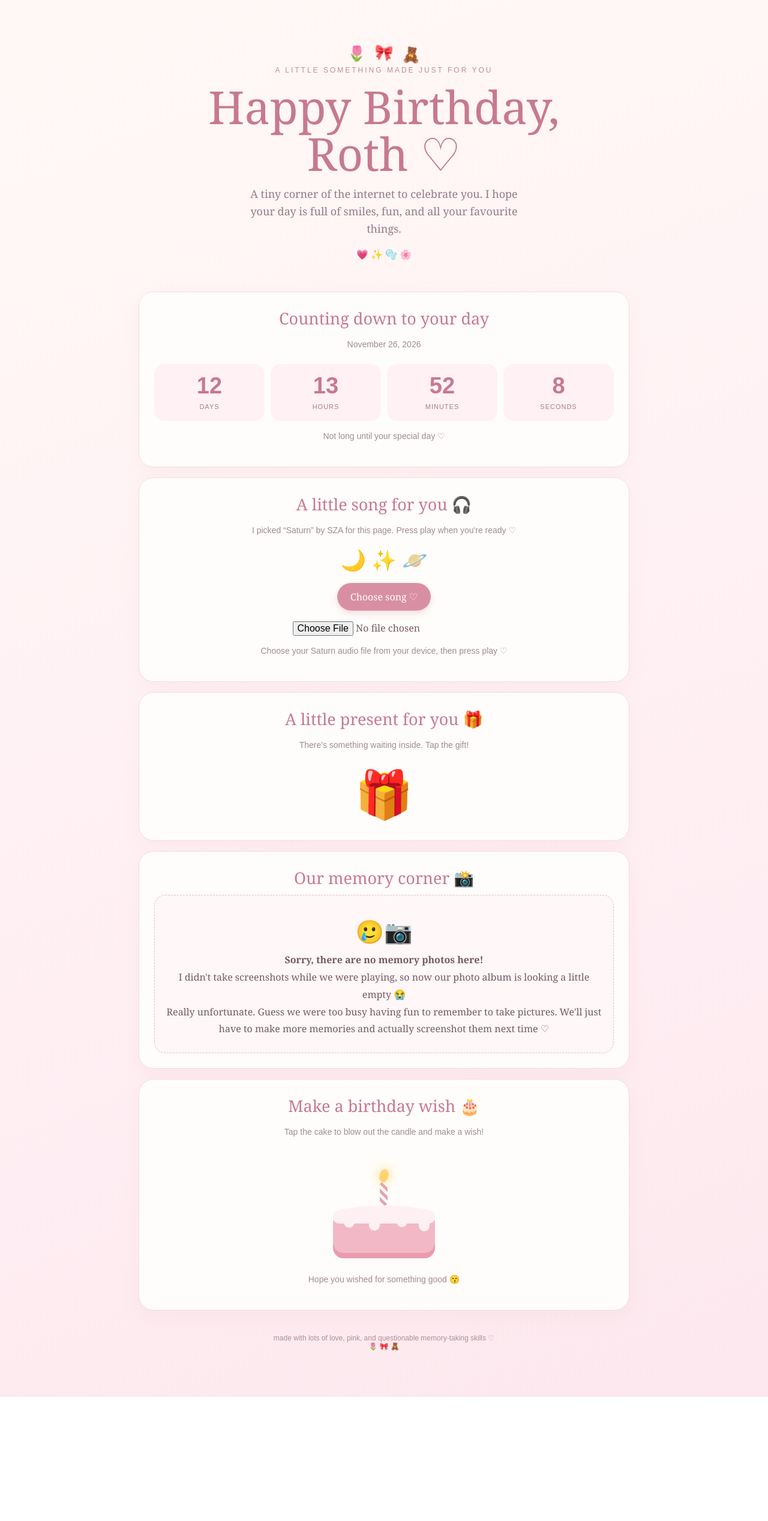
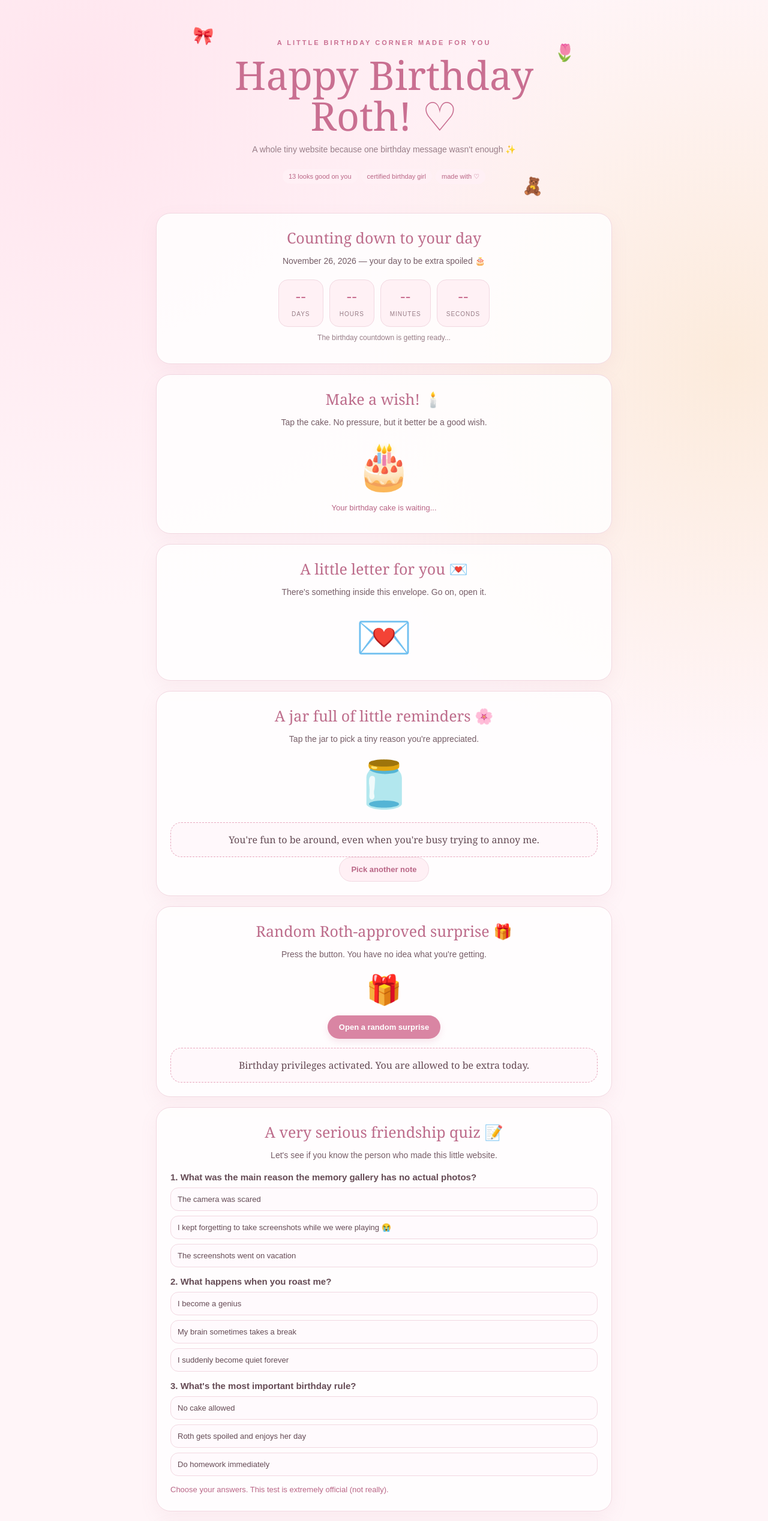
Before and after one commit to sansaan124-droid/happy-birthday-roth, a plain HTML site: page index.html in a window 1280 px wide. Shown: the top 2536 px of the page at 60% size. Before the commit the page ends 2329 px from the top, so only its background shows below. Drawn offline with Linux system fonts and the light colour scheme.

Commit message:
Add files via upload

```diff
--- a/index.html
+++ b/index.html
@@ -3,159 +3,175 @@
 <head>
 <meta charset="UTF-8">
 <meta name="viewport" content="width=device-width, initial-scale=1.0">
-<meta name="theme-color" content="#fff4f6">
+<meta name="theme-color" content="#fff0f5">
 <title>Happy Birthday Roth!</title>
 <style>
-:root{--pink:#e99caf;--deep:#bd7188;--cream:#fffaf7;--ink:#765966;--pale:#fff0f3}
+:root{--pink:#f6b8cb;--deep:#c96f91;--pale:#fff5f8;--cream:#fffaf4;--ink:#654b55;--muted:#987d87;--line:#f2d8e1}
 *{box-sizing:border-box}
-body{margin:0;background:linear-gradient(160deg,#fff9f6,#fff0f4 55%,#fce8ee);color:var(--ink);font-family:Georgia,'Times New Roman',serif}
-button,input{font:inherit}button{cursor:pointer}
-.wrap{max-width:850px;margin:auto;padding:24px 16px 55px}
-.hero{text-align:center;padding:52px 18px 34px;position:relative}
-.sticker{font-size:25px;display:inline-block;margin:0 7px;animation:float 3s ease-in-out infinite}
-.sticker:nth-child(2){animation-delay:.7s}.sticker:nth-child(3){animation-delay:1.3s}
-@keyframes float{50%{transform:translateY(-7px) rotate(7deg)}}
-.eyebrow{font:12px Arial,sans-serif;letter-spacing:3px;text-transform:uppercase;color:#c58b9a}
-h1{font-size:clamp(42px,9vw,76px);font-weight:normal;line-height:1.02;margin:15px 0;color:#c77991}
-.subtitle{font-size:18px;line-height:1.6;max-width:490px;margin:0 auto;color:#987987}
-.panel{background:#fffdfb;border:1px solid #f5dce2;border-radius:25px;padding:25px;margin:17px 0;box-shadow:0 10px 30px #dba8b51a}
-h2{font-weight:normal;color:#c77991;font-size:27px;margin:0 0 10px}
-.muted{font:14px/1.65 Arial,sans-serif;color:#a28a94}
+body{margin:0;background:radial-gradient(circle at 10% 5%,#ffe5ee 0,transparent 28%),radial-gradient(circle at 95% 20%,#fcebdc 0,transparent 25%),var(--pale);color:var(--ink);font-family:Georgia,'Times New Roman',serif}
+button{font:inherit;cursor:pointer}
+.wrap{width:min(760px,92%);margin:auto;padding:26px 0 60px}
+.hero{text-align:center;padding:38px 18px 28px;position:relative}
+.kicker{font:700 11px/1.4 Arial,sans-serif;letter-spacing:3px;text-transform:uppercase;color:var(--deep)}
+h1{font-size:clamp(38px,9vw,66px);line-height:1.02;margin:12px 0;color:#c96f91;font-weight:normal}
+.subtitle{font:14px/1.7 Arial,sans-serif;color:var(--muted)}
+.sticker{position:absolute;font-size:28px;animation:float 3s ease-in-out infinite}
+.s1{left:8%;top:20px}.s2{right:8%;top:50px;animation-delay:.7s}.s3{right:15%;bottom:5px;animation-delay:1.2s}
+@keyframes float{50%{transform:translateY(-9px) rotate(8deg)}}
+.card{background:rgba(255,255,255,.82);border:1px solid var(--line);border-radius:24px;padding:23px;margin:17px 0;box-shadow:0 10px 30px rgba(190,120,145,.08)}
+h2{font-size:25px;font-weight:normal;color:#bd6c8b;margin:0 0 10px}
+p{font:14px/1.8 Arial,sans-serif;margin:8px 0;color:#765d67}
+.small{font-size:12px;color:var(--muted)}
+.count{display:flex;justify-content:center;gap:10px;flex-wrap:wrap;margin:18px 0 4px}
+.time{background:#fff1f5;border:1px solid var(--line);border-radius:16px;padding:12px 15px;min-width:75px;text-align:center}
+.time b{display:block;font:26px Arial,sans-serif;color:#c96f91}.time span{font:10px Arial,sans-serif;letter-spacing:1px;color:var(--muted)}
+.btn{border:0;border-radius:999px;background:#d985a3;color:white;padding:12px 19px;font: bold 13px Arial,sans-serif;box-shadow:0 5px 12px #d985a333;transition:.2s}
+.btn:hover{transform:translateY(-2px);background:#c96f91}
+.btn.light{background:#fff0f5;color:#b96686;border:1px solid var(--line);box-shadow:none}
 .center{text-align:center}
-.primary{border:0;background:#d98fa3;color:white;border-radius:999px;padding:12px 22px;box-shadow:0 5px 12px #d98fa344}
-.primary:hover{background:#c97d94}
-.countdown{display:grid;grid-template-columns:repeat(4,1fr);gap:10px;margin-top:20px}
-.time{background:#fff1f4;border-radius:17px;padding:15px 5px;text-align:center}
-.time strong{display:block;font:bold clamp(25px,6vw,38px) Arial,sans-serif;color:#c77991}
-.time span{font:11px Arial,sans-serif;letter-spacing:1px;text-transform:uppercase;color:#a77e8c}
-.note{background:#fff5f6;border-radius:18px;padding:20px;line-height:1.85;white-space:pre-wrap;text-align:left}
-.gift{font-size:78px;border:0;background:transparent;transition:transform .2s}
-.gift:hover{transform:translateY(-5px) rotate(-5deg)}
-.hidden{display:none!important}
-.memory-empty{background:#fff7f8;border:1px dashed #e8bdc9;border-radius:18px;padding:25px 18px;line-height:1.8}
-.cake-wrap{display:flex;justify-content:center;padding:10px}
-.cake{position:relative;width:190px;height:140px;margin-top:35px;cursor:pointer;outline-offset:8px}
-.layer{position:absolute;bottom:0;left:10px;width:170px;height:72px;background:#f3b8c6;border-radius:12px 12px 18px 18px;box-shadow:inset 0 -9px #e99caf}
-.icing{position:absolute;bottom:58px;left:10px;width:170px;height:30px;background:#fff1f3;border-radius:50% 50% 10px 10px}
-.icing:after{content:"";position:absolute;left:18px;top:13px;width:18px;height:24px;border-radius:0 0 12px 12px;background:#fff1f3;box-shadow:42px 5px #fff1f3,88px -1px #fff1f3,125px 6px #fff1f3}
-.candle{position:absolute;bottom:88px;left:88px;width:13px;height:39px;border-radius:5px;background:repeating-linear-gradient(45deg,#fff 0 5px,#e7a1b2 5px 10px)}
-.flame{position:absolute;bottom:126px;left:87px;width:16px;height:23px;background:#ffd36e;border-radius:60% 40% 60% 40%;transform:rotate(10deg);box-shadow:0 0 20px #ffd36e;animation:flicker .8s infinite alternate}
-@keyframes flicker{to{transform:rotate(-8deg) scale(.88)}}
-footer{text-align:center;color:#b18c98;font:12px Arial,sans-serif;padding:22px}
-audio{width:100%;margin-top:14px}
-@media(max-width:520px){.panel{padding:20px 16px}.hero{padding-top:38px}}
+.cake{font-size:76px;line-height:1.3;cursor:pointer;display:inline-block;transition:.2s;user-select:none}
+.cake:active{transform:scale(.92)}
+.envelope{font-size:76px;cursor:pointer;display:inline-block;transition:.2s}.envelope:hover{transform:rotate(-5deg) scale(1.05)}
+.note{background:#fff8fb;border:1px dashed #e8a9bf;border-radius:18px;padding:17px;margin-top:15px;text-align:left;display:none}
+.note.show{display:block;animation:pop .35s ease}
+@keyframes pop{from{opacity:0;transform:translateY(8px)}to{opacity:1;transform:none}}
+.jar{font-size:76px;cursor:pointer;display:inline-block}
+.pill{display:inline-block;border-radius:99px;background:#fff0f5;color:#b96686;padding:6px 10px;font:11px Arial,sans-serif;margin:3px}
+.memory{background:linear-gradient(135deg,#fff5f8,#fffaf3);border:1px dashed #e8b3c5;border-radius:18px;padding:22px;text-align:center}
+.memory .camera{font-size:42px}
+.quiz-q{font: bold 15px Arial,sans-serif;margin:15px 0 9px}
+.choices{display:grid;gap:8px}
+.choice{border:1px solid var(--line);border-radius:13px;padding:11px;background:#fffafd;text-align:left;color:var(--ink);font:13px Arial,sans-serif}
+.choice:hover{background:#fff0f5}
+.choice.selected{border-color:#d985a3;background:#ffedf3}
+.result{font:13px/1.7 Arial,sans-serif;color:#b96686;margin-top:12px;min-height:22px}
+.footer{text-align:center;font:12px Arial,sans-serif;color:#b58e9c;padding:25px 10px}
+hr{border:0;border-top:1px solid var(--line);margin:18px 0}
+.heart{color:#d985a3}
 </style>
 </head>
 <body>
 <main class="wrap">
   <header class="hero">
-  <div><span class="sticker">🌷</span><span class="sticker">🎀</span><span class="sticker">🧸</span></div>
-  <div class="eyebrow">a little something made just for you</div>
-  <h1>Happy Birthday,<br>Roth ♡</h1>
-  <p class="subtitle">A tiny corner of the internet to celebrate you. I hope your day is full of smiles, fun, and all your favourite things.</p>
-  <div style="margin-top:18px">💗 ✨ 🫧 🌸</div>
+    <span class="sticker s1">🎀</span><span class="sticker s2">🌷</span><span class="sticker s3">🧸</span>
+    <div class="kicker">a little birthday corner made for you</div>
+    <h1>Happy Birthday<br>Roth! ♡</h1>
+    <div class="subtitle">A whole tiny website because one birthday message wasn't enough ✨</div>
+    <div style="margin-top:17px"><span class="pill">13 looks good on you</span><span class="pill">certified birthday girl</span><span class="pill">made with ♡</span></div>
   </header>
 
-<section class="panel center">
+  <section class="card center">
     <h2>Counting down to your day</h2>
-  <p class="muted">November 26, 2026</p>
-  <div class="countdown" aria-live="polite">
-    <div class="time"><strong id="days">--</strong><span>Days</span></div>
-    <div class="time"><strong id="hours">--</strong><span>Hours</span></div>
-    <div class="time"><strong id="minutes">--</strong><span>Minutes</span></div>
-    <div class="time"><strong id="seconds">--</strong><span>Seconds</span></div>
+    <p>November 26, 2026 — your day to be extra spoiled 🎂</p>
+    <div class="count" id="countdown">
+      <div class="time"><b>--</b><span>DAYS</span></div><div class="time"><b>--</b><span>HOURS</span></div><div class="time"><b>--</b><span>MINUTES</span></div><div class="time"><b>--</b><span>SECONDS</span></div>
     </div>
-  <p class="muted" id="countdownMessage">Not long until your special day ♡</p>
+    <p class="small" id="countText">The birthday countdown is getting ready...</p>
   </section>
 
-<section class="panel center">
-  <h2>A little song for you 🎧</h2>
-  <p class="muted">I picked “Saturn” by SZA for this page. Press play when you're ready ♡</p>
-  <div style="font-size:34px;margin:8px">🌙 ✨ 🪐</div>
-  <label class="primary" for="songInput" style="display:inline-block;margin:8px auto">Choose song ♡</label>
-  <input id="songInput" type="file" accept="audio/*" style="display:block;margin:10px auto;max-width:100%">
-  <audio id="song" controls preload="none" class="hidden"></audio>
-  <p class="muted" id="songStatus">Choose your Saturn audio file from your device, then press play ♡</p>
+  <section class="card center">
+    <h2>Make a wish! 🕯️</h2>
+    <p>Tap the cake. No pressure, but it better be a good wish.</p>
+    <div class="cake" role="button" tabindex="0" aria-label="Tap the birthday cake" onclick="cakeWish()" onkeydown="if(event.key==='Enter'||event.key===' '){event.preventDefault();cakeWish()}">🎂</div>
+    <p id="cakeText" class="result">Your birthday cake is waiting...</p>
   </section>
 
-<section class="panel center">
-  <h2>A little present for you 🎁</h2>
-  <p class="muted">There's something waiting inside. Tap the gift!</p>
-  <button class="gift" id="giftButton" aria-label="Open the surprise gift">🎁</button>
-  <div id="giftMessage" class="note hidden">HAPPY BIRTHDAY ROTH!! 🥳💗
-
-You're turning 13!! I hope you have the best day ever and get to enjoy every bit of it.
-
-I'm glad our friendship has helped you in many ways, because you've helped me too, even in ways you might not notice. I'm grateful for all the random conversations, jokes, silly arguments, and moments where we end up making up again. Even when we annoy each other, I'm still glad I have you as my friend.
-
-I know I'm not always the best at showing that I care, and sometimes I disappear or get distracted by my own stuff, but that doesn't mean our friendship isn't important to me. I hope we keep making more memories, laughing at the dumbest things, and being there for each other.
-
-And yes, I do use my brain outside of school 😭 ...most of the time. I know I can be oblivious sometimes, but you don't have to roast me every time I miss something. Also, I don't rage-bait you on purpose... okay, maybe a little bit sometimes.
-
-Thank you for being you, Roth. I hope 13 treats you kindly. You deserve lots of happiness, good memories, and a year full of little things that make you smile.
-
-HAPPY BIRTHDAYYY!! 🎂🌷</div>
-</section>
-
-<section class="panel center">
-  <h2>Our memory corner 📸</h2>
-  <div class="memory-empty">
-    <div style="font-size:38px">🥲📷</div>
-    <b>Sorry, there are no memory photos here!</b><br>
-    I didn't take screenshots while we were playing, so now our photo album is looking a little empty 😭<br>
-    Really unfortunate. Guess we were too busy having fun to remember to take pictures. We'll just have to make more memories and actually screenshot them next time ♡
+  <section class="card center">
+    <h2>A little letter for you 💌</h2>
+    <p>There's something inside this envelope. Go on, open it.</p>
+    <div class="envelope" role="button" tabindex="0" aria-label="Open birthday letter" onclick="toggleLetter()" onkeydown="if(event.key==='Enter'){toggleLetter()}">💌</div>
+    <div class="note" id="letter">
+      <p><b>HAPPY BIRTHDAY ROTH!! 🥳🎀</b></p>
+      <p>You're turning 13!! I hope this year brings you lots of happiness, good memories, and plenty of reasons to laugh. I'm really glad our friendship has helped you in many ways, because you've also made a difference in my life. Even on ordinary days, you somehow make things more entertaining — sometimes a little TOO entertaining 😭</p>
+      <p>Thank you for being someone I can joke around with, talk to, and be myself around. We've had our random conversations, silly moments, and little arguments, but I'm still grateful for all of it. I hope we keep making more memories together (and maybe actually remember to take screenshots this time).</p>
+      <p>And to answer your question from my birthday letter: yes, I do use my brain outside of school. It just occasionally goes on a break when you start roasting me. 😭 Also, I know I can be annoying sometimes, but you make it very easy to return the favour.</p>
+      <p>I hope you have the best birthday, Roth. Stay silly, keep being yourself, and don't let anyone steal your cake. You deserve a really good year. 💗</p>
+      <p style="text-align:right"><b>from your favourite occasionally-brain-off person ♡</b></p>
     </div>
   </section>
 
-<section class="panel center">
-  <h2>Make a birthday wish 🎂</h2>
-  <p class="muted">Tap the cake to blow out the candle and make a wish!</p>
-  <div class="cake-wrap">
-    <div class="cake" id="cake" role="button" tabindex="0" aria-label="Blow out the birthday candle">
-      <div class="layer"></div><div class="icing"></div><div class="candle"></div><div class="flame" id="flame"></div>
-    </div>
-  </div>
-  <p id="wishMessage" class="muted">Hope you wished for something good 😙</p>
+  <section class="card center">
+    <h2>A jar full of little reminders 🌸</h2>
+    <p>Tap the jar to pick a tiny reason you're appreciated.</p>
+    <div class="jar" role="button" tabindex="0" aria-label="Pick an appreciation note" onclick="pickNote()" onkeydown="if(event.key==='Enter'){pickNote()}">🫙</div>
+    <div class="note show" id="jarNote" style="text-align:center">You're fun to be around, even when you're busy trying to annoy me.</div>
+    <button class="btn light" onclick="pickNote()">Pick another note</button>
   </section>
 
-<footer>made with lots of love, pink, and questionable memory-taking skills ♡<br>🌷 🎀 🧸</footer>
+  <section class="card center">
+    <h2>Random Roth-approved surprise 🎁</h2>
+    <p>Press the button. You have no idea what you're getting.</p>
+    <div style="font-size:48px;margin:12px">🎁</div>
+    <button class="btn" onclick="randomSurprise()">Open a random surprise</button>
+    <div class="note show" id="surprise" style="text-align:center">Birthday privileges activated. You are allowed to be extra today.</div>
+  </section>
+
+  <section class="card">
+    <h2 class="center">A very serious friendship quiz 📝</h2>
+    <p class="center">Let's see if you know the person who made this little website.</p>
+    <div id="quiz">
+      <div class="quiz-q">1. What was the main reason the memory gallery has no actual photos?</div>
+      <div class="choices">
+        <button class="choice" onclick="answer(this,false)">The camera was scared</button>
+        <button class="choice" onclick="answer(this,true)">I kept forgetting to take screenshots while we were playing 😭</button>
+        <button class="choice" onclick="answer(this,false)">The screenshots went on vacation</button>
+      </div>
+      <div class="quiz-q">2. What happens when you roast me?</div>
+      <div class="choices">
+        <button class="choice" onclick="answer(this,false)">I become a genius</button>
+        <button class="choice" onclick="answer(this,true)">My brain sometimes takes a break</button>
+        <button class="choice" onclick="answer(this,false)">I suddenly become quiet forever</button>
+      </div>
+      <div class="quiz-q">3. What's the most important birthday rule?</div>
+      <div class="choices">
+        <button class="choice" onclick="answer(this,false)">No cake allowed</button>
+        <button class="choice" onclick="answer(this,true)">Roth gets spoiled and enjoys her day</button>
+        <button class="choice" onclick="answer(this,false)">Do homework immediately</button>
+      </div>
+      <div class="result" id="quizResult">Choose your answers. This test is extremely official (not really).</div>
+    </div>
+  </section>
+
+  <section class="card center">
+    <h2>About our missing memories 📸</h2>
+    <div class="memory">
+      <div class="camera">📷</div>
+      <p><b>Sorry, there are no memory photos here!</b></p>
+      <p>Apparently I was too busy playing and forgot to take screenshots. So basically, the memories exist… the evidence does not. Very professional of me. 😭</p>
+      <p class="small">We'll just have to make more memories and remember to capture them next time. Deal?</p>
+    </div>
+  </section>
+
+  <div class="footer">made with lots of pink, a little teasing, and lots of appreciation ♡<br>Happy 13th birthday, Roth! 🎀</div>
 </main>
 <script>
-const target = new Date(2026, 10, 26, 0, 0, 0);
+const birthday = new Date('2026-11-26T00:00:00+07:00').getTime();
 function updateCountdown(){
-  const now=new Date(); let diff=target-now;
-  if(diff<=0){
-    ['days','hours','minutes','seconds'].forEach(id=>document.getElementById(id).textContent='0');
-    document.getElementById('countdownMessage').textContent='It’s your day, Roth!! Happy birthday ♡'; return;
+ const now=Date.now(), diff=birthday-now, el=document.getElementById('countdown');
+ if(diff<=0){el.innerHTML='<div class="time"><b>🎉</b><span>IT IS YOUR DAY</span></div>';document.getElementById('countText').textContent='HAPPY BIRTHDAY ROTH!!';return;}
+ const vals=[Math.floor(diff/86400000),Math.floor(diff%86400000/3600000),Math.floor(diff%3600000/60000),Math.floor(diff%60000/1000)];
+ const labels=['DAYS','HOURS','MINUTES','SECONDS'];
+ el.innerHTML=vals.map((v,i)=>`<div class="time"><b>${v}</b><span>${labels[i]}</span></div>`).join('');
+ document.getElementById('countText').textContent='Getting closer to your birthday! 💗';
 }
-  const d=Math.floor(diff/86400000); diff%=86400000;
-  const h=Math.floor(diff/3600000); diff%=3600000;
-  const m=Math.floor(diff/60000); diff%=60000;
-  const s=Math.floor(diff/1000);
-  ['days','hours','minutes','seconds'].forEach((id,i)=>document.getElementById(id).textContent=[d,h,m,s][i]);
-}
-updateCountdown(); setInterval(updateCountdown,1000);
-document.getElementById('giftButton').addEventListener('click',()=>{
-  document.getElementById('giftMessage').classList.remove('hidden');
-  document.getElementById('giftButton').textContent='💝';
-});
-let currentSongUrl = null;
-document.getElementById('songInput').addEventListener('change', e => {
-  const file = e.target.files && e.target.files[0];
-  if (!file) return;
-  if (currentSongUrl) URL.revokeObjectURL(currentSongUrl);
-  currentSongUrl = URL.createObjectURL(file);
-  const player = document.getElementById('song');
-  player.src = currentSongUrl;
-  player.classList.remove('hidden');
-  document.getElementById('songStatus').textContent = 'Selected: ' + file.name + ' — press play when you’re ready ♡';
-});
-function blow(){
-  document.getElementById('flame').style.display='none';
-  document.getElementById('wishMessage').textContent='Hope you wished for something good 😙';
-}
-document.getElementById('cake').addEventListener('click',blow);
-document.getElementById('cake').addEventListener('keydown',e=>{if(e.key==='Enter'||e.key===' '){e.preventDefault();blow();}});
+updateCountdown();setInterval(updateCountdown,1000);
+function cakeWish(){document.getElementById('cakeText').textContent='Hope you wished for something good 😙';}
+function toggleLetter(){document.getElementById('letter').classList.toggle('show');}
+const notes=[
+ 'You make ordinary conversations way less boring.',
+ 'Your sense of humour is honestly something else 😭',
+ 'I'm glad we became friends.',
+ 'You can be annoying… but unfortunately, you're still appreciated.',
+ 'Thanks for being someone I can share random thoughts with.',
+ 'I hope we get to make lots more silly memories together.',
+ 'You deserve good things, today and always. ♡',
+ 'Never underestimate how much your presence can brighten a day.'
+];let last=-1;
+function pickNote(){let n;do{n=Math.floor(Math.random()*notes.length)}while(n===last);last=n;document.getElementById('jarNote').textContent=notes[n];}
+const surprises=['You have officially unlocked unlimited birthday cake privileges. 🍰','Reminder: you are legally required to enjoy your birthday. (I made that rule.)','A tiny reminder that you're appreciated more than you think. 💗','Your birthday mission: have fun, eat something nice, and cause only a reasonable amount of chaos.','If being iconic was homework, you'd probably still ask if it's due. 😭','Sending you 13 invisible cupcakes. Please imagine them responsibly. 🧁'];
+function randomSurprise(){document.getElementById('surprise').textContent=surprises[Math.floor(Math.random()*surprises.length)];}
+let score=0,answered=0;
+function answer(btn,correct){const group=btn.parentElement;if(group.dataset.done)return;group.dataset.done='1';answered++;if(correct){score++;btn.classList.add('selected');}else{btn.classList.add('selected');}document.getElementById('quizResult').textContent=answered===3?`You got ${score}/3! ${score===3?'Okayyy, you actually know me. Impressive. 😭':'Not bad! You still get birthday cake privileges. 🎂'}`:`${correct?'Correct! You know me too well 😭':'Nope, but I'll let you try the next one.'} (${answered}/3 answered)`;}
 </script>
 </body>
 </html>
```
Lines whose indentation alone changed are shown as unchanged.
